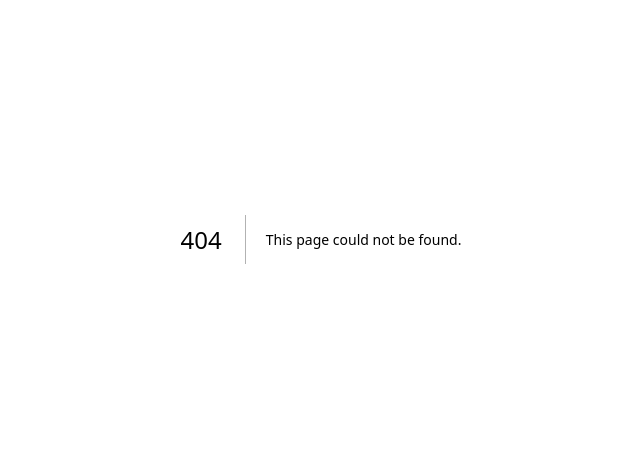
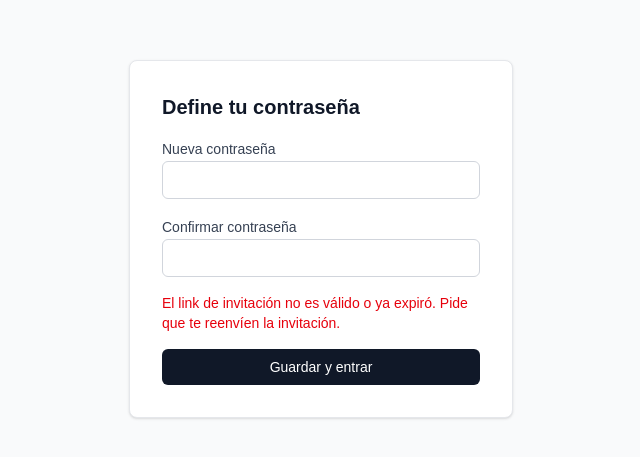
Before and after one commit to casa1410/blue-fantasy-project, a Next.js app: page /admin/set-password in a window 1280 px wide. Before the commit this address had no page. Shown: the part 161-618 px from the top of the page, without its empty margins (319-959 px from the left). Built offline with nearby package versions, Linux system fonts and the light colour scheme; no server answers.

Commit message:
Add admin login, invite acceptance, and route protection
Adds Supabase browser/server clients, a proxy (middleware) that guards
/admin/* routes and redirects unauthenticated visitors to /admin/login,
a login page, and a set-password page for accepting admin invites.

```diff
--- a/package.json
+++ b/package.json
@@ -11,6 +11,7 @@
   "dependencies": {
     "@prisma/adapter-pg": "^7.8.0",
     "@prisma/client": "^7.8.0",
+    "@supabase/ssr": "^0.12.3",
     "@supabase/supabase-js": "^2.110.5",
     "next": "16.2.10",
     "pg": "^8.22.0",
--- a/scripts/invite-admin.ts
+++ b/scripts/invite-admin.ts
@@ -11,7 +11,11 @@ async function main() {
 
   const supabase = createSupabaseAdminClient();
 
-  const { data, error } = await supabase.auth.admin.inviteUserByEmail(email);
+  const redirectTo =
+    process.env.ADMIN_INVITE_REDIRECT_URL ?? "http://localhost:3000/admin/set-password";
+  const { data, error } = await supabase.auth.admin.inviteUserByEmail(email, {
+    redirectTo,
+  });
   if (error) {
     console.error(`Error invitando a ${email}:`, error.message);
     process.exit(1);
--- /dev/null
+++ b/src/app/admin/login/page.tsx
@@ -0,0 +1,82 @@
+"use client";
+
+import { useState } from "react";
+import { useRouter } from "next/navigation";
+import { createSupabaseBrowserClient } from "@/lib/supabase/client";
+
+export default function LoginPage() {
+  const router = useRouter();
+  const [email, setEmail] = useState("");
+  const [password, setPassword] = useState("");
+  const [error, setError] = useState<string | null>(null);
+  const [loading, setLoading] = useState(false);
+
+  async function handleSubmit(e: React.FormEvent) {
+    e.preventDefault();
+    setLoading(true);
+    setError(null);
+
+    const supabase = createSupabaseBrowserClient();
+    const { error } = await supabase.auth.signInWithPassword({ email, password });
+
+    if (error) {
+      setError("Correo o contraseña incorrectos.");
+      setLoading(false);
+      return;
+    }
+
+    router.push("/admin");
+    router.refresh();
+  }
+
+  return (
+    <div className="flex min-h-screen items-center justify-center bg-gray-50 px-4">
+      <form
+        onSubmit={handleSubmit}
+        className="w-full max-w-sm space-y-4 rounded-lg border border-gray-200 bg-white p-8 shadow-sm"
+      >
+        <h1 className="text-xl font-semibold text-gray-900">
+          Panel de administración
+        </h1>
+
+        <div className="space-y-1">
+          <label htmlFor="email" className="text-sm font-medium text-gray-700">
+            Correo
+          </label>
+          <input
+            id="email"
+            type="email"
+            required
+            value={email}
+            onChange={(e) => setEmail(e.target.value)}
+            className="w-full rounded-md border border-gray-300 px-3 py-2 text-sm"
+          />
+        </div>
+
+        <div className="space-y-1">
+          <label htmlFor="password" className="text-sm font-medium text-gray-700">
+            Contraseña
+          </label>
+          <input
+            id="password"
+            type="password"
+            required
+            value={password}
+            onChange={(e) => setPassword(e.target.value)}
+            className="w-full rounded-md border border-gray-300 px-3 py-2 text-sm"
+          />
+        </div>
+
+        {error && <p className="text-sm text-red-600">{error}</p>}
+
+        <button
+          type="submit"
+          disabled={loading}
+          className="w-full rounded-md bg-gray-900 px-3 py-2 text-sm font-medium text-white disabled:opacity-50"
+        >
+          {loading ? "Entrando..." : "Entrar"}
+        </button>
+      </form>
+    </div>
+  );
+}
--- /dev/null
+++ b/src/app/admin/page.tsx
@@ -0,0 +1,15 @@
+import { createSupabaseServerClient } from "@/lib/supabase/server";
+
+export default async function AdminDashboardPage() {
+  const supabase = await createSupabaseServerClient();
+  const {
+    data: { user },
+  } = await supabase.auth.getUser();
+
+  return (
+    <div className="mx-auto max-w-2xl px-4 py-12">
+      <h1 className="text-2xl font-semibold text-gray-900">Panel de administración</h1>
+      <p className="mt-2 text-gray-600">Sesión iniciada como {user?.email}.</p>
+    </div>
+  );
+}
--- /dev/null
+++ b/src/app/admin/set-password/page.tsx
@@ -0,0 +1,110 @@
+"use client";
+
+import { useEffect, useState } from "react";
+import { useRouter } from "next/navigation";
+import { createSupabaseBrowserClient } from "@/lib/supabase/client";
+
+export default function SetPasswordPage() {
+  const router = useRouter();
+  const [ready, setReady] = useState(false);
+  const [password, setPassword] = useState("");
+  const [confirm, setConfirm] = useState("");
+  const [error, setError] = useState<string | null>(null);
+  const [loading, setLoading] = useState(false);
+
+  useEffect(() => {
+    const supabase = createSupabaseBrowserClient();
+    supabase.auth.getSession().then(({ data: { session } }) => {
+      if (!session) {
+        setError(
+          "El link de invitación no es válido o ya expiró. Pide que te reenvíen la invitación.",
+        );
+      }
+      setReady(true);
+    });
+  }, []);
+
+  async function handleSubmit(e: React.FormEvent) {
+    e.preventDefault();
+    if (password !== confirm) {
+      setError("Las contraseñas no coinciden.");
+      return;
+    }
+    if (password.length < 8) {
+      setError("La contraseña debe tener al menos 8 caracteres.");
+      return;
+    }
+
+    setLoading(true);
+    setError(null);
+
+    const supabase = createSupabaseBrowserClient();
+    const { error } = await supabase.auth.updateUser({ password });
+
+    if (error) {
+      setError(error.message);
+      setLoading(false);
+      return;
+    }
+
+    router.push("/admin");
+    router.refresh();
+  }
+
+  if (!ready) {
+    return (
+      <div className="flex min-h-screen items-center justify-center">
+        <p className="text-sm text-gray-500">Cargando...</p>
+      </div>
+    );
+  }
+
+  return (
+    <div className="flex min-h-screen items-center justify-center bg-gray-50 px-4">
+      <form
+        onSubmit={handleSubmit}
+        className="w-full max-w-sm space-y-4 rounded-lg border border-gray-200 bg-white p-8 shadow-sm"
+      >
+        <h1 className="text-xl font-semibold text-gray-900">Define tu contraseña</h1>
+
+        <div className="space-y-1">
+          <label htmlFor="password" className="text-sm font-medium text-gray-700">
+            Nueva contraseña
+          </label>
+          <input
+            id="password"
+            type="password"
+            required
+            value={password}
+            onChange={(e) => setPassword(e.target.value)}
+            className="w-full rounded-md border border-gray-300 px-3 py-2 text-sm"
+          />
+        </div>
+
+        <div className="space-y-1">
+          <label htmlFor="confirm" className="text-sm font-medium text-gray-700">
+            Confirmar contraseña
+          </label>
+          <input
+            id="confirm"
+            type="password"
+            required
+            value={confirm}
+            onChange={(e) => setConfirm(e.target.value)}
+            className="w-full rounded-md border border-gray-300 px-3 py-2 text-sm"
+          />
+        </div>
+
+        {error && <p className="text-sm text-red-600">{error}</p>}
+
+        <button
+          type="submit"
+          disabled={loading}
+          className="w-full rounded-md bg-gray-900 px-3 py-2 text-sm font-medium text-white disabled:opacity-50"
+        >
+          {loading ? "Guardando..." : "Guardar y entrar"}
+        </button>
+      </form>
+    </div>
+  );
+}
--- /dev/null
+++ b/src/lib/supabase/client.ts
@@ -0,0 +1,8 @@
+import { createBrowserClient } from "@supabase/ssr";
+
+export function createSupabaseBrowserClient() {
+  return createBrowserClient(
+    process.env.NEXT_PUBLIC_SUPABASE_URL!,
+    process.env.NEXT_PUBLIC_SUPABASE_PUBLISHABLE_KEY!,
+  );
+}
--- /dev/null
+++ b/src/lib/supabase/server.ts
@@ -0,0 +1,27 @@
+import { createServerClient } from "@supabase/ssr";
+import { cookies } from "next/headers";
+
+export async function createSupabaseServerClient() {
+  const cookieStore = await cookies();
+
+  return createServerClient(
+    process.env.NEXT_PUBLIC_SUPABASE_URL!,
+    process.env.NEXT_PUBLIC_SUPABASE_PUBLISHABLE_KEY!,
+    {
+      cookies: {
+        getAll() {
+          return cookieStore.getAll();
+        },
+        setAll(cookiesToSet) {
+          try {
+            for (const { name, value, options } of cookiesToSet) {
+              cookieStore.set(name, value, options);
+            }
+          } catch {
+            // Called from a Server Component; middleware handles session refresh instead.
+          }
+        },
+      },
+    },
+  );
+}
--- /dev/null
+++ b/src/proxy.ts
@@ -0,0 +1,53 @@
+import { createServerClient } from "@supabase/ssr";
+import { NextResponse, type NextRequest } from "next/server";
+
+const PUBLIC_ADMIN_PATHS = ["/admin/login", "/admin/set-password"];
+
+export async function proxy(request: NextRequest) {
+  let response = NextResponse.next({ request });
+
+  const supabase = createServerClient(
+    process.env.NEXT_PUBLIC_SUPABASE_URL!,
+    process.env.NEXT_PUBLIC_SUPABASE_PUBLISHABLE_KEY!,
+    {
+      cookies: {
+        getAll() {
+          return request.cookies.getAll();
+        },
+        setAll(cookiesToSet) {
+          for (const { name, value } of cookiesToSet) {
+            request.cookies.set(name, value);
+          }
+          response = NextResponse.next({ request });
+          for (const { name, value, options } of cookiesToSet) {
+            response.cookies.set(name, value, options);
+          }
+        },
+      },
+    },
+  );
+
+  const {
+    data: { user },
+  } = await supabase.auth.getUser();
+
+  const { pathname } = request.nextUrl;
+  const isPublicAdminPath = PUBLIC_ADMIN_PATHS.some((path) =>
+    pathname.startsWith(path),
+  );
+
+  if (pathname.startsWith("/admin") && !isPublicAdminPath && !user) {
+    const loginUrl = new URL("/admin/login", request.url);
+    return NextResponse.redirect(loginUrl);
+  }
+
+  if (pathname === "/admin/login" && user) {
+    return NextResponse.redirect(new URL("/admin", request.url));
+  }
+
+  return response;
+}
+
+export const config = {
+  matcher: ["/admin/:path*"],
+};
```
Also changed, not shown: 1 other file (tests, documents, lock files or other folders).
